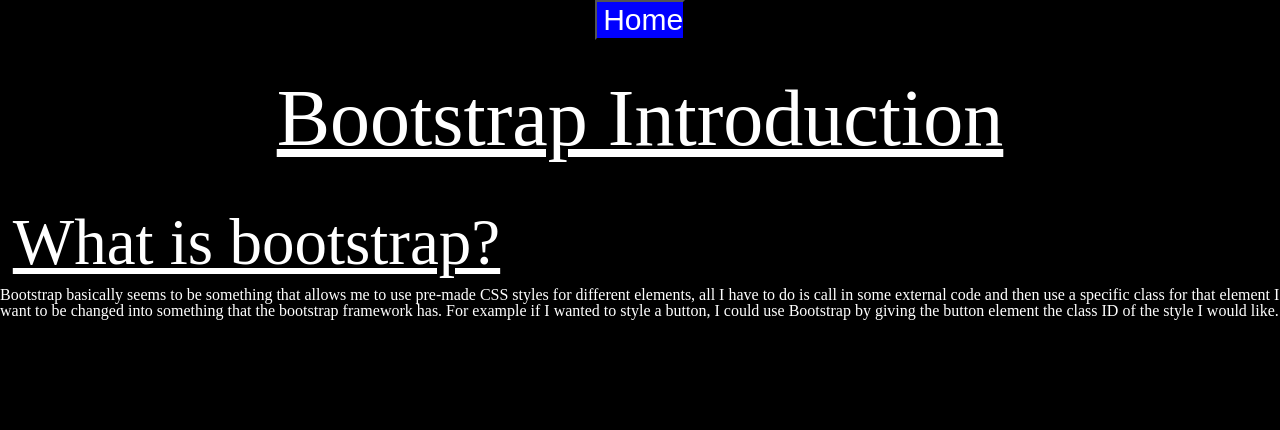
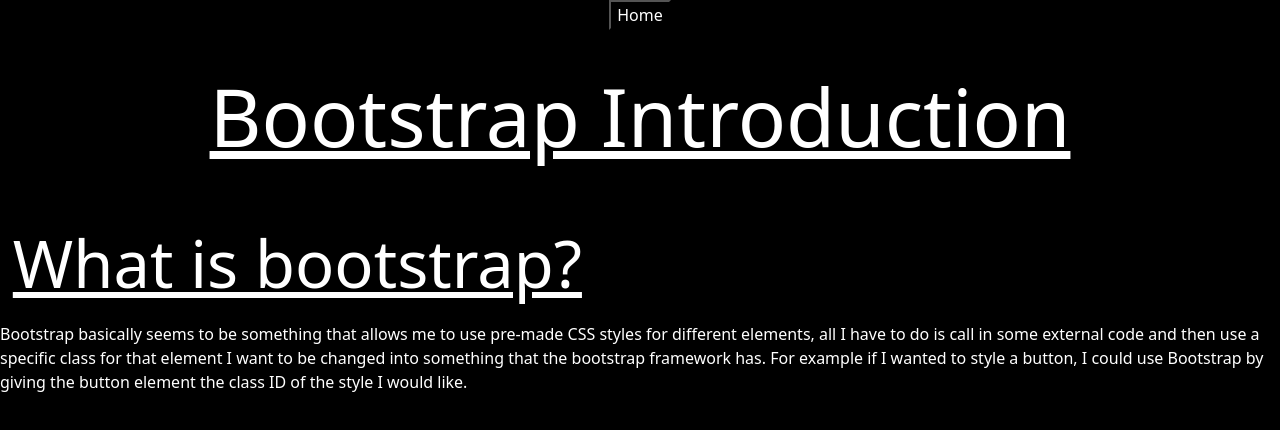
Before and after one commit to JordanPicton/udemy-learning-website, a plain HTML site: page bootstrap/bootstrap-intro.html in a window 1280 px wide. Drawn offline with nearby package versions, Linux system fonts and the light colour scheme.

Commit message:
Remove uneeded reset file and add bootstrp links

```diff
--- a/bootstrap/bootstrap-intro.html
+++ b/bootstrap/bootstrap-intro.html
@@ -6,16 +6,18 @@
     <meta http-equiv="X-UA-Compatible" content="IE=edge">
     <meta name="viewport" content="width=device-width, initial-scale=1.0">
     <title>Bootstrap Intro</title>
-    <link rel="stylesheet" href="reset.css">
+    <link href="https://cdn.jsdelivr.net/npm/bootstrap@5.3.0/dist/css/bootstrap.min.css" rel="stylesheet" integrity="sha384-9ndCyUaIbzAi2FUVXJi0CjmCapSmO7SnpJef0486qhLnuZ2cdeRhO02iuK6FUUVM" crossorigin="anonymous">
+    <!-- <link rel="stylesheet" href="reset.css"> -->
     <link rel="stylesheet" href="main.css">
 </head>
 
 <body>
     <header>
-        <button onclick="window.location.href='../page1-agriculture.html';"'>Home</button> <!-- This is new to me, haven't messed with the button as much right now. -->
+        <button onclick="window.location.href='../page1-agriculture.html';"'>Home</button> <!-- This is new to me, haven't messed with the button as much to make it do different tasks. -->
         <h1>Bootstrap Introduction</h1>
     </header>
     <main>
+        <script src="https://cdn.jsdelivr.net/npm/bootstrap@5.3.0/dist/js/bootstrap.bundle.min.js" integrity="sha384-geWF76RCwLtnZ8qwWowPQNguL3RmwHVBC9FhGdlKrxdiJJigb/j/68SIy3Te4Bkz" crossorigin="anonymous"></script>
         <section>
             <h2>What is bootstrap?</h2>
             <p>Bootstrap basically seems to be something that allows me to use pre-made CSS styles for different
--- a/bootstrap/main.css
+++ b/bootstrap/main.css
@@ -21,9 +21,3 @@ h2 {
    text-decoration: underline;
    padding: 1%;
 }
-
-button {
-   background-color: blue;
-   width: 7%;
-   font-size: 30px;
-}
--- a/bootstrap/reset.css
+++ /dev/null
@@ -1,48 +0,0 @@
-/* http://meyerweb.com/eric/tools/css/reset/
-   v2.0 | 20110126
-   License: none (public domain)
-*/
-
-html, body, div, span, applet, object, iframe,
-h1, h2, h3, h4, h5, h6, p, blockquote, pre,
-a, abbr, acronym, address, big, cite, code,
-del, dfn, em, img, ins, kbd, q, s, samp,
-small, strike, strong, sub, sup, tt, var,
-b, u, i, center,
-dl, dt, dd, ol, ul, li,
-fieldset, form, label, legend,
-table, caption, tbody, tfoot, thead, tr, th, td,
-article, aside, canvas, details, embed,
-figure, figcaption, footer, header, hgroup,
-menu, nav, output, ruby, section, summary,
-time, mark, audio, video {
-	margin: 0;
-	padding: 0;
-	border: 0;
-	font-size: 100%;
-	font: inherit;
-	vertical-align: baseline;
-}
-/* HTML5 display-role reset for older browsers */
-article, aside, details, figcaption, figure,
-footer, header, hgroup, menu, nav, section {
-	display: block;
-}
-body {
-	line-height: 1;
-}
-ol, ul {
-	list-style: none;
-}
-blockquote, q {
-	quotes: none;
-}
-blockquote:before, blockquote:after,
-q:before, q:after {
-	content: '';
-	content: none;
-}
-table {
-	border-collapse: collapse;
-	border-spacing: 0;
-}
```
Also changed, not shown: page1-agriculture.html (+1 -0 lines).
